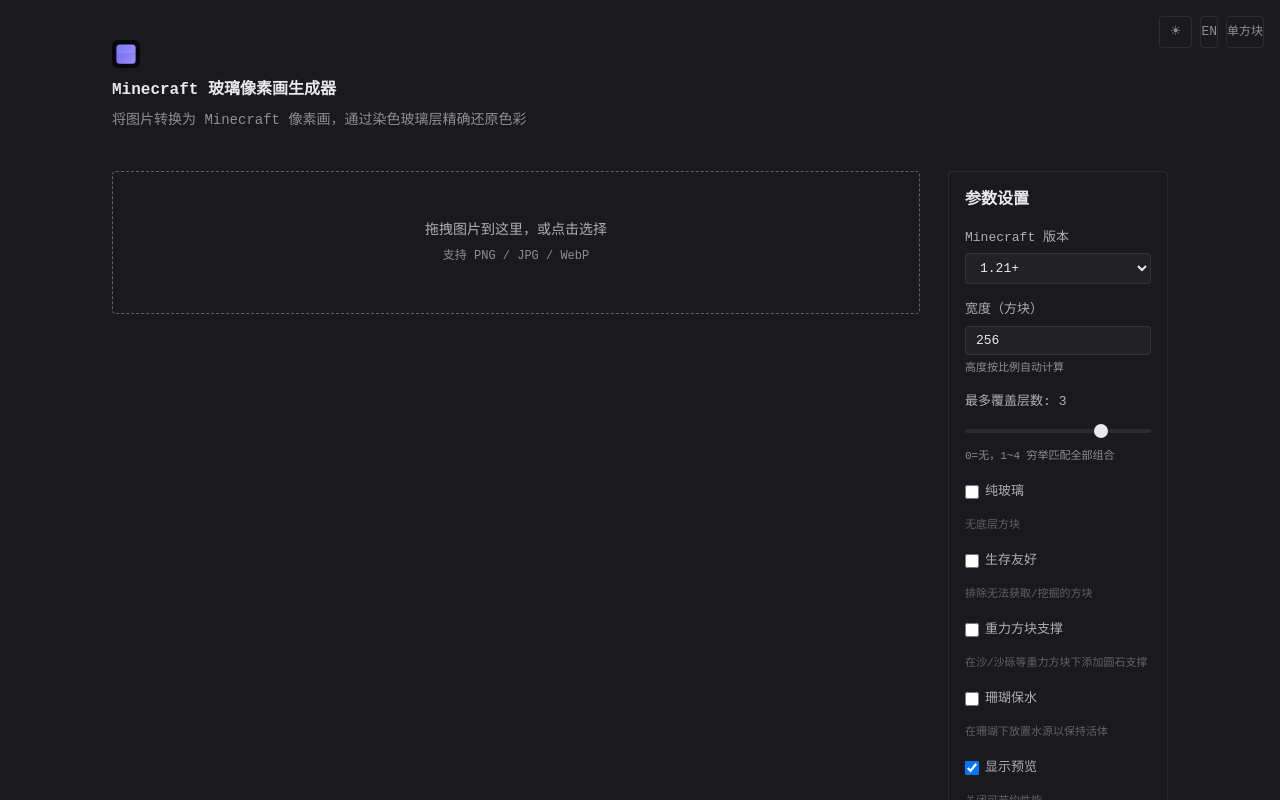
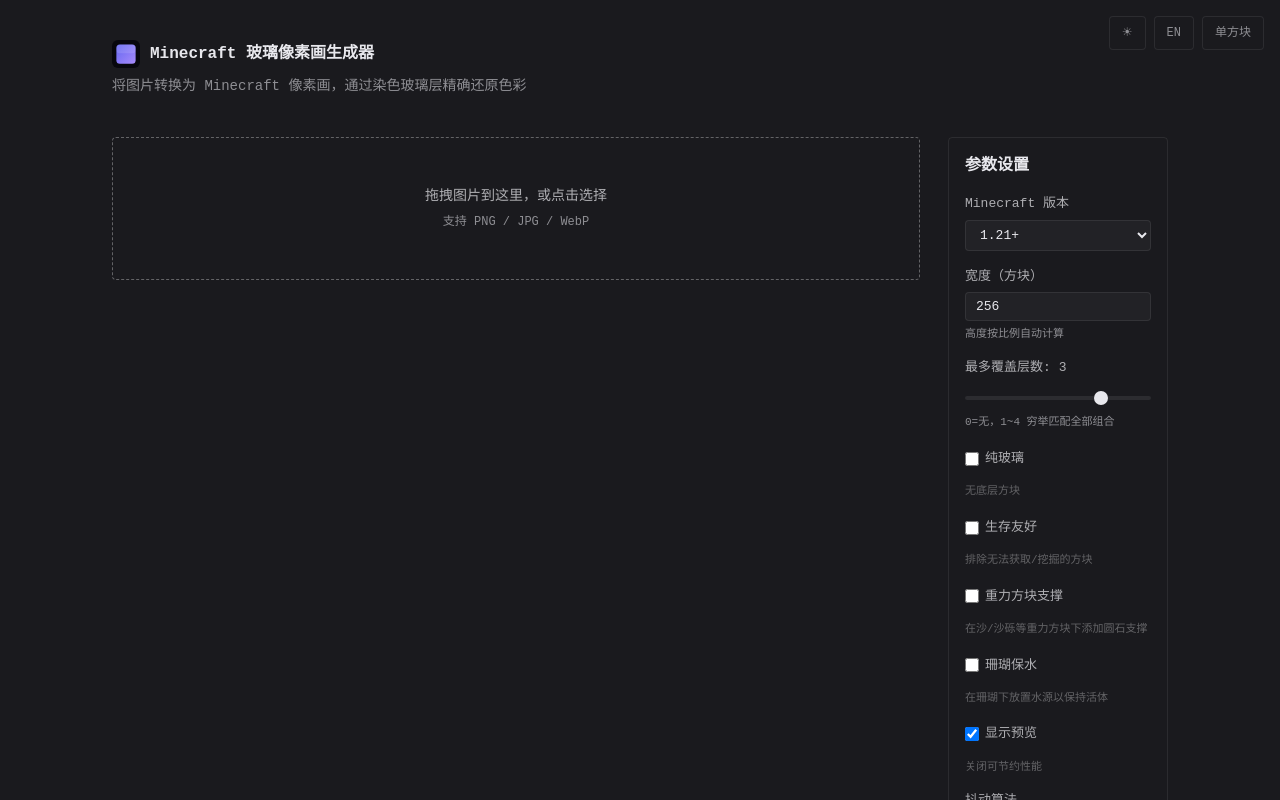
Before and after one commit to imhols/minecraft-glasspixel-generator, a React (Vite) app: page / in a window 1280 px wide. Shown: the top 800 px of the page. Built offline with nearby package versions, Linux system fonts and the light colour scheme.

Commit message:
revert logo to original, add header-row flex layout

```diff
--- a/src/App.css
+++ b/src/App.css
@@ -82,6 +82,12 @@
   font-weight: 700;
   line-height: 1.5;
   color: var(--color-ink);
+}
+
+.header-row {
+  display: flex;
+  align-items: center;
+  gap: 10px;
 }
 
 .subtitle {
@@ -247,10 +253,6 @@
 .theme-btn,
 .nav-btn,
 .upload-bar-btn,
-.lang-btn,
-.theme-btn,
-.nav-btn,
-.upload-bar-btn,
 .export-btn,
 .convert-btn {
   display: inline-flex;
@@ -261,8 +263,9 @@
   background: var(--color-canvas);
   color: var(--color-mute);
   font-family: var(--font-mono);
-  font-size: 13px;
+  font-size: 12px;
   line-height: 2;
+  padding: 4px 12px;
   cursor: pointer;
   transition: border-color 0.15s, color 0.15s;
 }
@@ -290,11 +293,6 @@
   color: var(--color-ash);
   cursor: not-allowed;
   pointer-events: none;
-}
-
-.nav-btn,
-.upload-bar-btn {
-  font-size: 12px;
 }
 
 /* ── Upload ── */
--- a/src/App.tsx
+++ b/src/App.tsx
@@ -262,7 +262,7 @@
       </div>
       <header className="header">
         <div className="header-row">
-          <svg className="header-icon" width="28" height="28" viewBox="0 0 32 32">
+          <svg className="header-icon" width="28" height="28" viewBox="0 0 32 32" style={{display:'block'}}>
             <rect width="32" height="32" rx="7" fill="#07070d"/>
             <defs>
               <linearGradient id="g" x1="0" y1="0" x2="1" y2="1">
```
